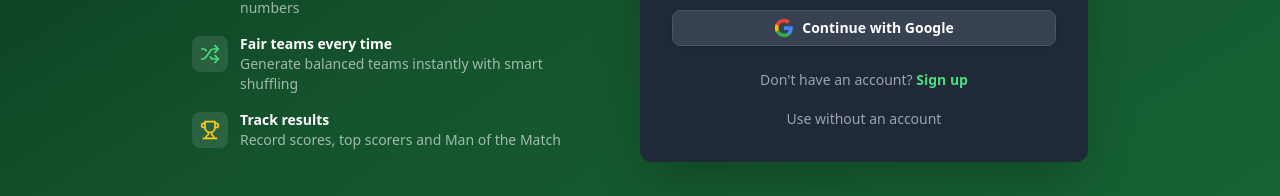
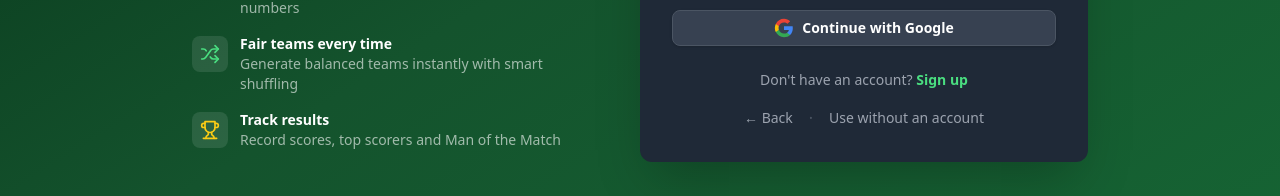
Before and after one commit to dr-harper/football-team-picker, a React (Vite) app: page /auth in a window 1280 px wide. Shown: the part 492-688 px from the top of the page. Built offline with nearby package versions, Linux system fonts and the light colour scheme; no server answers.

Commit message:
✨ feat: Add back button to auth page footer

```diff
--- a/src/pages/AuthPage.tsx
+++ b/src/pages/AuthPage.tsx
@@ -238,7 +238,14 @@ const AuthPage: React.FC = () => {
                         </button>
                     </p>
 
-                    <div className="text-center mt-4">
+                    <div className="text-center mt-4 flex items-center justify-center gap-4">
+                        <button
+                            onClick={() => navigate(-1)}
+                            className="text-sm text-gray-500 dark:text-gray-400 hover:underline"
+                        >
+                            ← Back
+                        </button>
+                        <span className="text-gray-300 dark:text-gray-600">·</span>
                         <button
                             onClick={() => navigate('/')}
                             className="text-sm text-gray-500 dark:text-gray-400 hover:underline"
```
